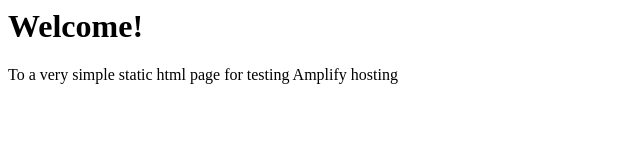
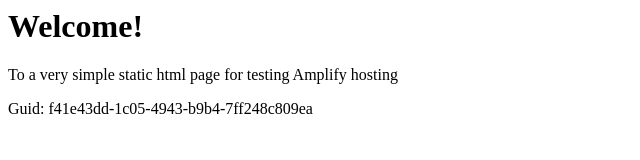
Before and after one commit to aws-aemilia-arn/Github-PR-Commit-Integration-Test-DoNotTouch-v1-preprod-eu-north-1, a website: page src/index.html in a window 1280 px wide. Shown: the whole page, without its empty margins (0-640 px from the left). Drawn offline with Linux system fonts and the light colour scheme.

Commit message:
commit from integ tests

```diff
--- a/src/index.html
+++ b/src/index.html
@@ -1,3 +1,5 @@
+
+
 <html lang="en">
 
 <head>
@@ -10,6 +12,6 @@
 <body>
     <h1>Welcome!</h1>
     <p>To a very simple static html page for testing Amplify hosting</p>
-</body>
+    <p>Guid: f41e43dd-1c05-4943-b9b4-7ff248c809ea</p></body>
 
 </html>
```
